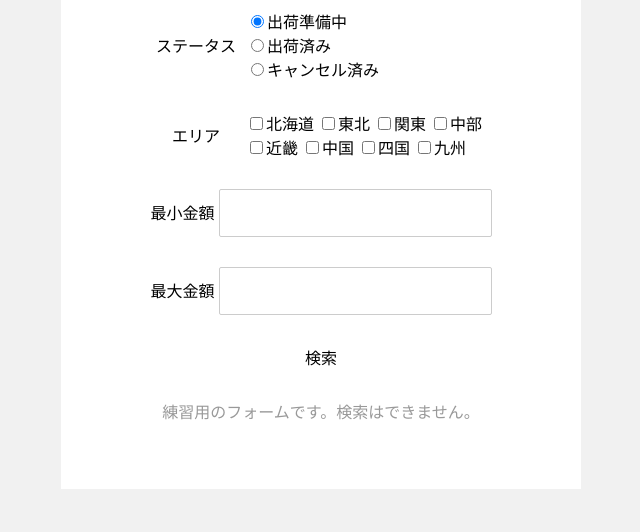
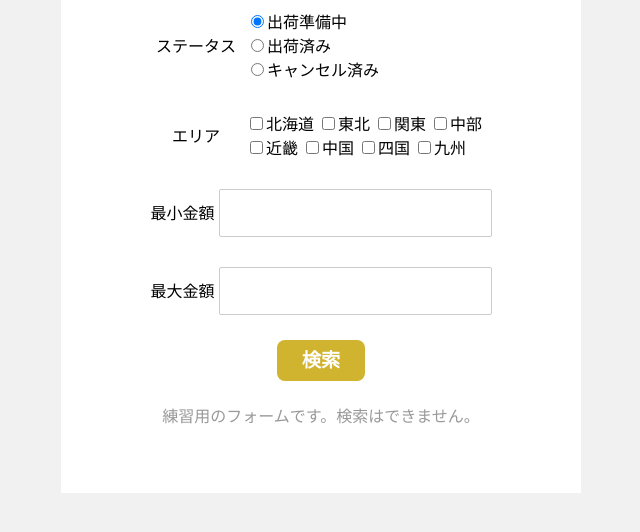
Before and after one commit to syd-bookmarker/syd-bookmarker.github.io, a plain HTML site: page form3.html in a window 1280 px wide. Shown: the part 142-674 px from the top of the page, without its empty margins (319-959 px from the left). Drawn offline with Linux system fonts and the light colour scheme.

Commit message:
Update form3.html

```diff
--- a/form3.html
+++ b/form3.html
@@ -6,7 +6,7 @@
     div.formBox {max-width: 420px; padding: 50px; background: #fff; margin: 50px auto;}
     h2.title {color: #9a55aa; text-align: center; color: #D0B32F; font-size: 1.4rem; margin: -0.5em 0 1em;}
     input.inputBox {padding: 12px; border: 1px solid #ccc; border-radius: 2px; font-size: 1.2rem;}
-    input.button {background: #D0B32F; border: none; font-weight: bold; color: #fff; width: 180px; padding: 10px 10px; border-radius: 8px; font-size: 1.2rem;}
+    .button {background: #D0B32F; border: none; font-weight: bold; color: #fff; width: 180px; padding: 10px 10px; border-radius: 8px; font-size: 1.2rem;}
     </style>
 </head>
 <body style="background-color: #f1f1f1; text-align: center;">
```
